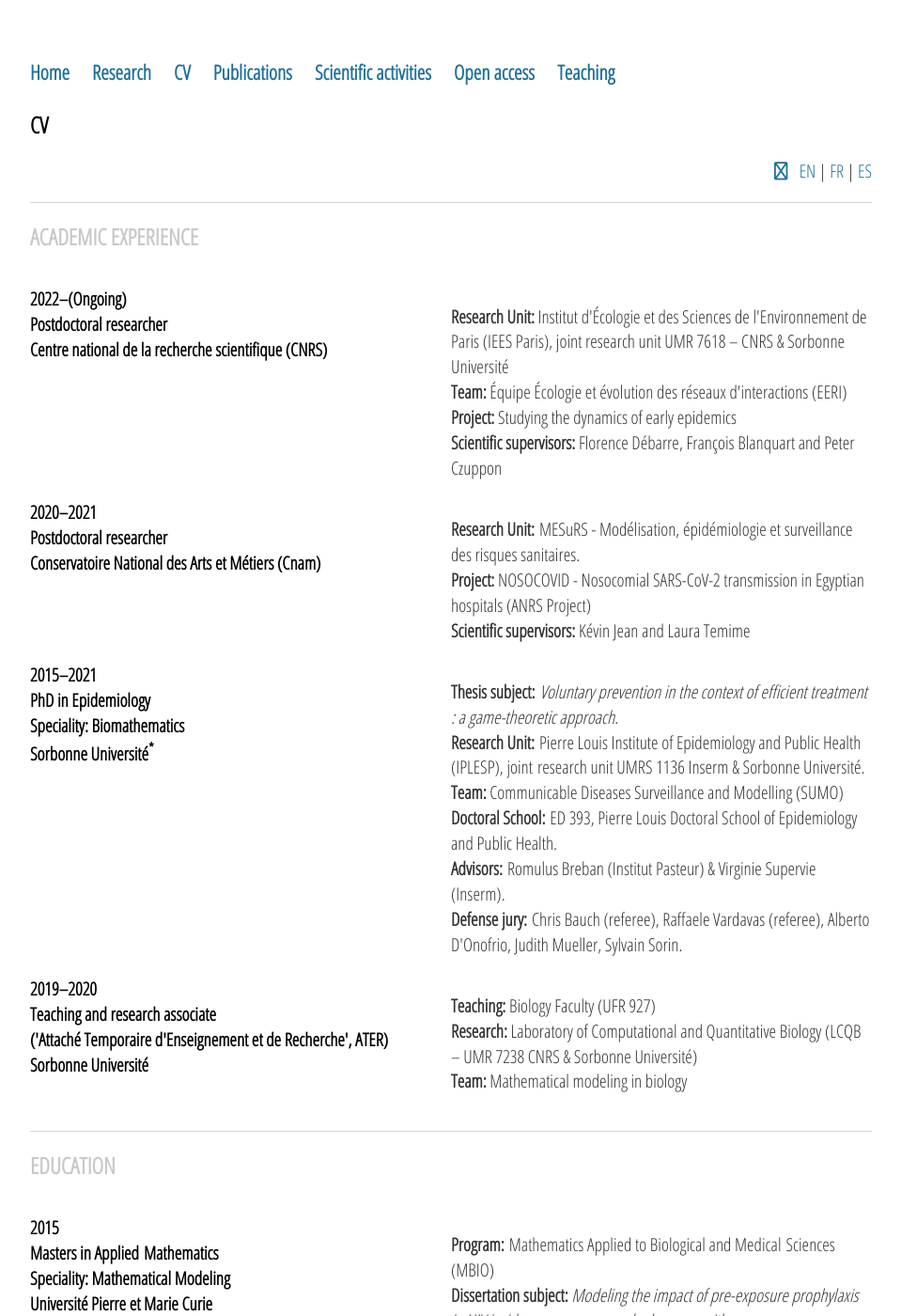
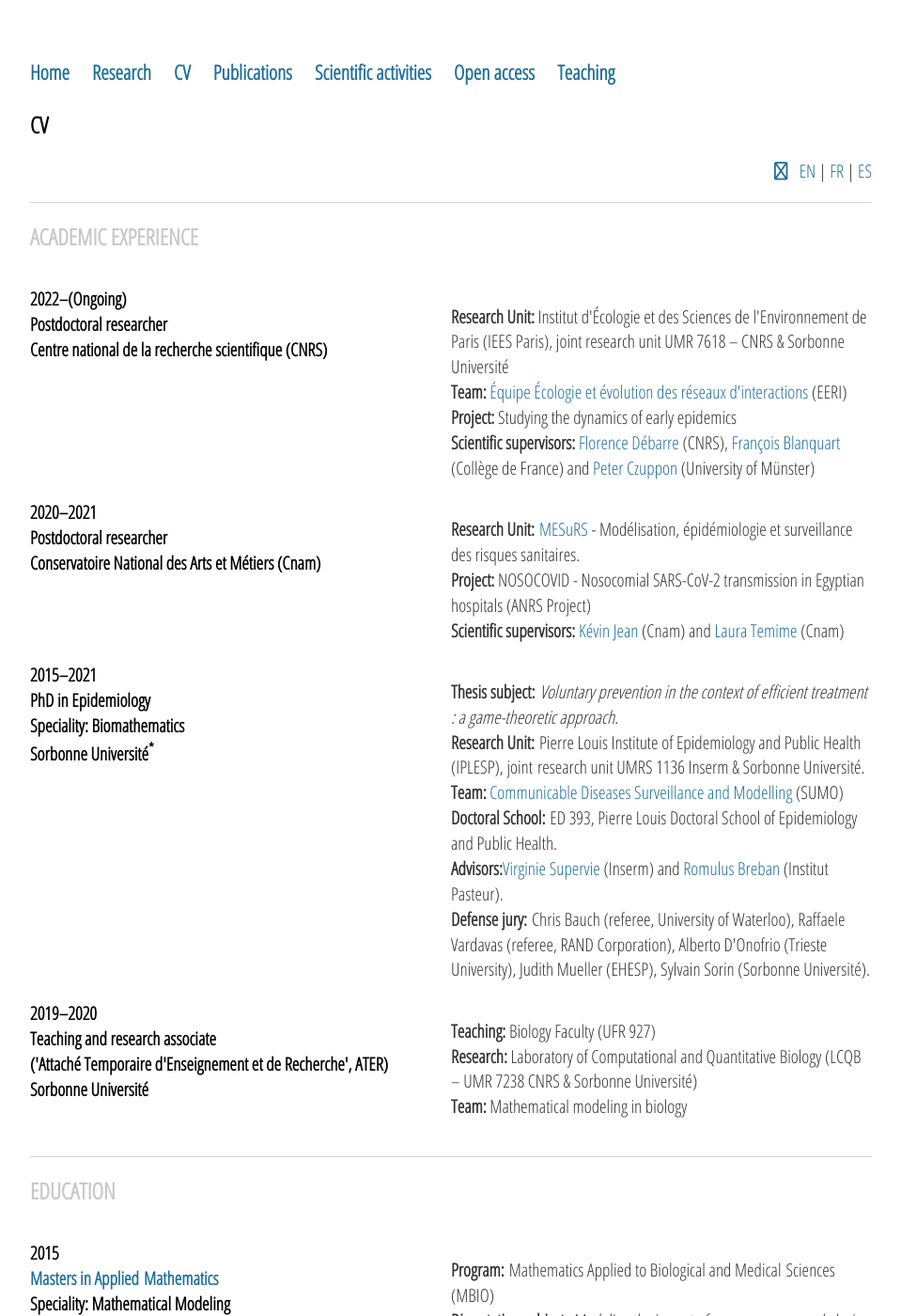
Before and after one commit to sjijon/sjijon.github.io, a Jekyll site: the page built from cv.html, in a window 1280 px wide and 1400 px high. Shown: the whole window at 94% size, without its empty margins (160-1119 px from the left). Built offline with Jekyll 4.4.1, drawn with Linux system fonts in a browser that asks for light colours; nearby versions of some CDN libraries; some of the changed text lies outside the part shown.

Commit message:
Add links

```diff
--- a/cv.html
+++ b/cv.html
@@ -30,11 +30,11 @@
 			<p>
 			<strong>Research Unit:</strong> Institut d'Écologie et des Sciences de l'Environnement de Paris (IEES Paris), joint research unit UMR 7618 – CNRS &  Sorbonne Université
 			<br>
-			<strong>Team:</strong> Équipe Écologie et évolution des réseaux d'interactions (EERI)
+			<strong>Team:</strong> <a href="https://iees-paris.fr/teams/interaction-networks/" target="_blank">Équipe Écologie et évolution des réseaux d'interactions</a> (EERI)
 			<br>
 			<strong>Project:</strong> Studying the dynamics of early epidemics
 			<br>
-			<strong>Scientific supervisors:</strong> Florence Débarre, François Blanquart and Peter Czuppon
+			<strong>Scientific supervisors:</strong> <a href="https://www.normalesup.org/~fdebarre/" target="_blank">Florence Débarre</a> (CNRS), <a href="https://sites.google.com/site/francoisblanquart/home" target="_blank">François Blanquart</a> (Collège de France) and <a href="https://czuppon.net" target="_blank">Peter Czuppon</a> (University of Münster)
 			</p>
 		</div>
 	</div>
@@ -50,11 +50,11 @@
 		</div>
 		<div class="column">
 			<p>
-			<strong>Research Unit:</strong> MESuRS - Modélisation, épidémiologie et surveillance des risques sanitaires.
+			<strong>Research Unit:</strong> <a href="https://mesurs.cnam.fr/?lang=fr" target="_blank">MESuRS</a> - Modélisation, épidémiologie et surveillance des risques sanitaires.
 			<br>
 			<strong>Project:</strong> NOSOCOVID - Nosocomial SARS-CoV-2 transmission in Egyptian hospitals (ANRS Project)
 			<br>
-			<strong>Scientific supervisors:</strong> Kévin Jean and Laura Temime
+			<strong>Scientific supervisors:</strong> <a href="https://sites.google.com/site/kvnjean/" target="_blank">Kévin Jean</a> (Cnam) and <a href="https://scholar.google.com/scholar?hl=fr&as_sdt=0%2C5&q=laura+temime&btnG=&oq=Laura+temi" target="_blank">Laura Temime</a> (Cnam)
 			</p>
 		</div>
 	</div>
@@ -77,14 +77,13 @@
 			<br>
 			<strong>Research Unit:</strong> Pierre Louis Institute of Epidemiology and Public Health (IPLESP), joint research unit UMRS 1136 Inserm & Sorbonne Université.
 			<br>
-			<strong>Team:</strong> Communicable Diseases Surveillance and Modelling (SUMO)
+			<strong>Team:</strong> <a href="https://www.iplesp.upmc.fr/en/team/SUMO" target="_blank">Communicable Diseases Surveillance and Modelling</a> (SUMO)
 			<br>
 			<strong>Doctoral School: </strong>ED 393, Pierre Louis Doctoral School of Epidemiology and Public Health.
 			<br>
-			<strong>Advisors:</strong> Romulus Breban (Institut Pasteur) & Virginie Supervie (Inserm).
+			<strong>Advisors:</strong><a href="https://scholar.google.com/citations?user=aw2YhuEAAAAJ&hl=en" target="_blank">Virginie Supervie</a> (Inserm) and <a href="https://research.pasteur.fr/en/member/romulus-breban/">Romulus Breban</a> (Institut Pasteur).
 			<br>
-			<strong>Defense jury:</strong> Chris Bauch (referee), Raffaele Vardavas (referee), Alberto D'Onofrio,
-			Judith Mueller, Sylvain Sorin.
+			<strong>Defense jury:</strong> Chris Bauch (referee, University of Waterloo), Raffaele Vardavas (referee, RAND Corporation), Alberto D'Onofrio (Trieste University), Judith Mueller (EHESP), Sylvain Sorin (Sorbonne Université).
 			</p>
 		</div>
 	</div>
@@ -120,7 +119,7 @@
 			<h4>
 				2015
 				<br>
-				Masters in Applied Mathematics
+				<a href="https://www.ljll.math.upmc.fr/MathModel/presentation/mbio.html" target="_blank">Masters in Applied Mathematics</a>
 				<br>
 				Speciality: Mathematical Modeling
 				<br>
--- a/research.html
+++ b/research.html
@@ -50,8 +50,7 @@
 	supervised by <a href="https://scholar.google.com/citations?user=aw2YhuEAAAAJ&hl=en" target="_blank">Virginie Supervie</a> (Inserm) and <a href="https://research.pasteur.fr/en/member/romulus-breban/">Romulus Breban</a> (Institut Pasteur).
 	My doctoral research project concerned the mathematical modeling of infectious diseases,
 	accounting for voluntary adoption of preventive methods, using a game-theoretical approach.
-	Two applications were explored: 1. Voluntary vaccination against chilhood infectious diseases (such as measles)
-	and 2. Pre-exposure prophylaxis uptake to prevent HIV infection among men
+	Two applications were explored: 1. Voluntary vaccination against chilhood infectious diseases (such as measles) and 2. Pre-exposure prophylaxis uptake to prevent HIV infection among men
 	who have sex with men at high risk of HIV infection. I defended my thesis in July, 2021.
 	</p>
 	<p>
```
Also changed, not shown: other parts of cv.html (+2 -2 lines).
